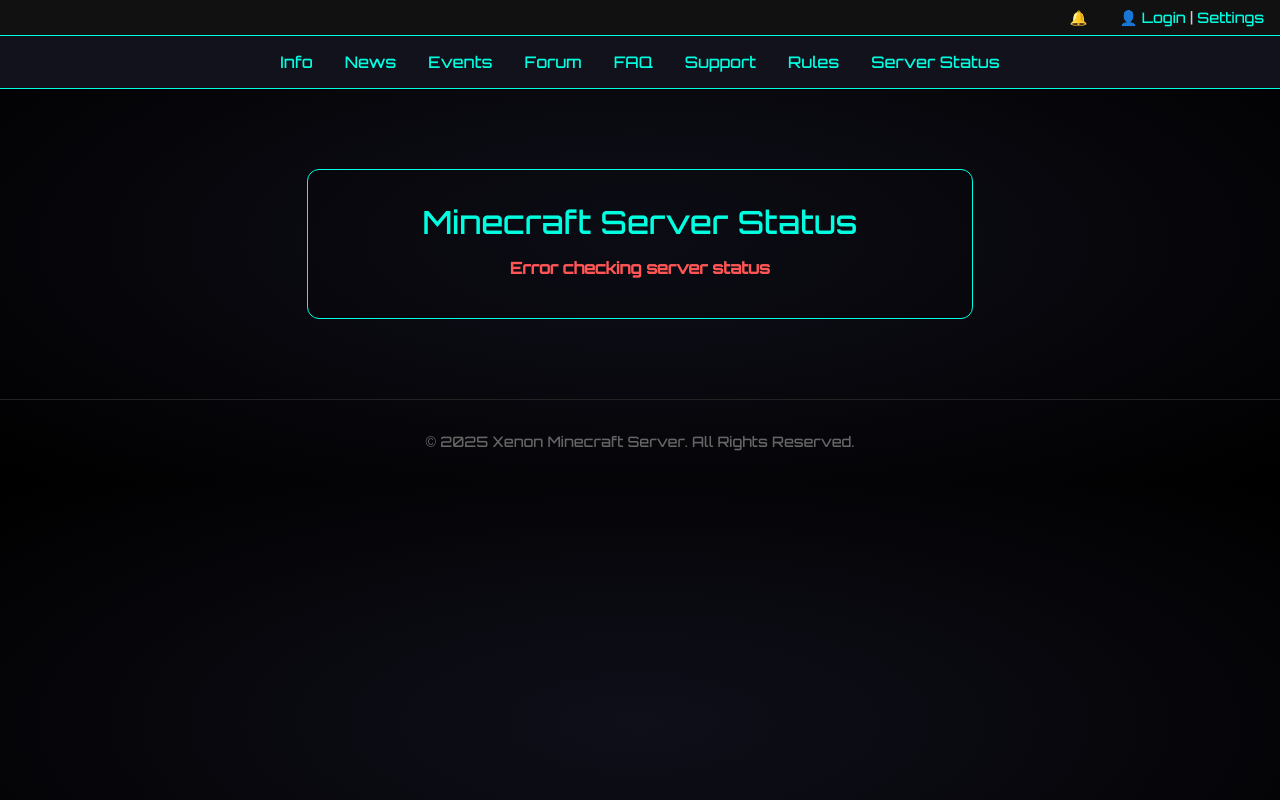
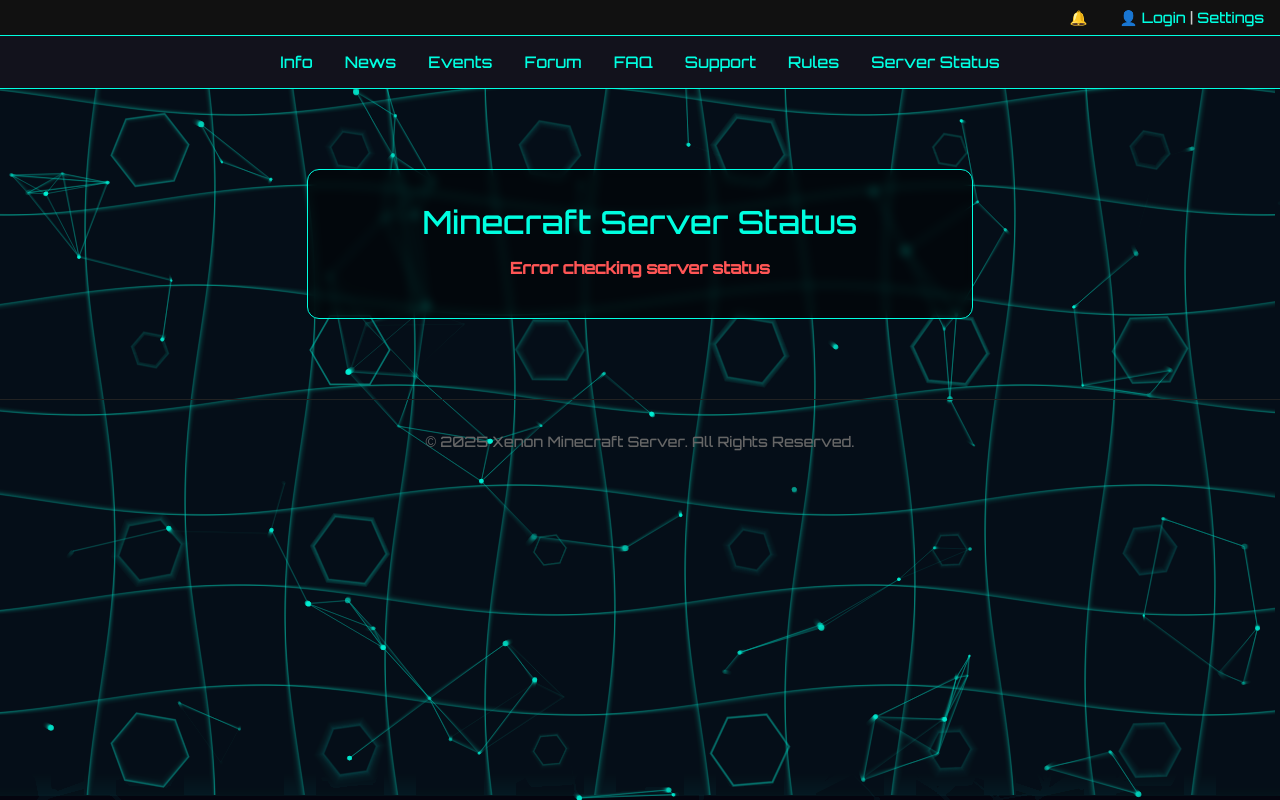
Before and after one commit to MythicSorcerer/xenon-www, a PHP site: page /status/ in a window 1280 px wide. Run offline with PHP 8.4, Linux system fonts and the light colour scheme.

Commit message:
add backgrounds make sure headers work properly. Everything is fully functional at this point

```diff
--- a/events.php
+++ b/events.php
@@ -43,11 +43,12 @@ rsort($eventFiles); // Show most recent events first (by filename)
     }
 
     .event {
-      background: rgba(0, 0, 0, 0.9);
+      background: rgba(0, 0, 0, 0.5);
       border: 1px solid #00ffe1;
-      border-radius: 10px;
+      border-radius: 5px;
       padding: 2rem;
       margin-bottom: 2rem;
+      backdrop-filter: blur(5px);
     }
 
     .event h1, .event h2, .event h3 {
--- a/faq/index.php
+++ b/faq/index.php
@@ -12,6 +12,7 @@ $markdownText = file_exists($markdownFile) ? file_get_contents($markdownFile) :
   <link rel="stylesheet" href="../styles.css" />
 </head>
 <body>
+  <canvas id="bgCanvas"></canvas>
   <div id="headers"></div>
 
   <main class="faq-container">
@@ -34,8 +35,7 @@ $markdownText = file_exists($markdownFile) ? file_get_contents($markdownFile) :
       const md = <?php echo json_encode($markdownText); ?>;
       document.getElementById('faq-content').innerHTML = marked.parse(md);
     });
-
-    loadHeaders();
   </script>
+  <script src="/bg-animation.js"></script>
 </body>
 </html>
--- a/headers.php
+++ b/headers.php
@@ -121,5 +121,5 @@ body, html, input, textarea, button, select, h1, h2, h3, h4, h5, h6, p, div, spa
   <a href="/faq/">FAQ</a>
   <a href="/support/">Support</a>
   <a href="/rules/">Rules</a>
-  <a href="/status.php">Server Status</a>
+  <a href="/status/">Server Status</a>
 </nav>
--- a/news.php
+++ b/news.php
@@ -43,12 +43,12 @@ rsort($articleFiles); // Reverse alphabetical order (most recent first)
       text-shadow: 0 0 10px #00ffe1;
     }
     .article {
-      background: rgba(0, 0, 0, 0.9);
+      background: rgba(0, 0, 0, 0.5);
       border: 1px solid #00ffe1;
       border-radius: 10px;
       padding: 2rem;
       margin-bottom: 2rem;
-      backdrop-filter: blur(10px);
+      backdrop-filter: blur(5px);
     }
     .article h1, .article h2, .article h3 {
       color: #ffffff;
--- a/rules/index.php
+++ b/rules/index.php
@@ -12,6 +12,7 @@ $markdownText = file_exists($markdownFile) ? file_get_contents($markdownFile) :
   <link rel="stylesheet" href="/styles.css" />
 </head>
 <body>
+<canvas id="bgCanvas"></canvas>
   <div id="headers"></div>
 
   <main class="faq-container">
@@ -28,14 +29,12 @@ $markdownText = file_exists($markdownFile) ? file_get_contents($markdownFile) :
   <script src="https://cdn.jsdelivr.net/npm/marked/marked.min.js"></script>
   <script src="/loadHeaders.js"></script>
   <script>
-
     // Load and render the rules markdown from PHP
     document.addEventListener("DOMContentLoaded", () => {
       const md = <?php echo json_encode($markdownText); ?>;
       document.getElementById('faq-content').innerHTML = marked.parse(md);
     });
-
-    loadHeaders();
   </script>
+<script src="/bg-animation.js"></script>
 </body>
 </html>
--- a/status.php
+++ b/status/index.php
@@ -5,16 +5,17 @@
   <meta name="viewport" content="width=device-width, initial-scale=1" />
   <title>Xenon | Server Status</title>
   <link href="https://fonts.googleapis.com/css2?family=Orbitron:wght@500&display=swap" rel="stylesheet" />
-  <link rel="stylesheet" href="styles.css" />
+  <link rel="stylesheet" href="/styles.css" />
   <style>
     .status-container {
       max-width: 600px;
       margin: 5rem auto;
       text-align: center;
       padding: 2rem;
-      background: rgba(0, 0, 0, 0.2);
+      background: rgba(0, 0, 0, 0.5);
       border: 1px solid #00ffe1;
       border-radius: 12px;
+      backdrop-filter: blur(5px);
     }
     .status-title {
       font-size: 2rem;
@@ -37,7 +38,7 @@
 </head>
 <body>
   <div id="headers"></div>
-
+   <canvas id="bgCanvas"></canvas>
   <main>
     <div class="status-container">
       <div class="status-title">Minecraft Server Status</div>
@@ -74,9 +75,10 @@
       }
     }
 
-    loadHeaders();
     checkServerStatus();
     setInterval(checkServerStatus, 5000);
   </script>
+   <script src="/bg-animation.js"></script>
+
 </body>
 </html>
--- a/styles.css
+++ b/styles.css
@@ -189,10 +189,11 @@ color: #00ff88;
 }
 
 .faq-content {
-  background: rgba(0, 0, 0, 0.2);
+  background: rgba(0, 0, 0, 0.5);
   border: 1px solid #00ffe1;
   border-radius: 10px;
   padding: 2rem;
+  backdrop-filter: blur(5px);
 }
 
 .faq-content h2 {
@@ -236,6 +237,7 @@ section.features {
   border-radius: 10px;
   text-align: center;
   transition: transform 0.3s ease;
+  backdrop-filter: blur(1.5px);
 }
 
 .feature:hover {
@@ -292,3 +294,35 @@ input[type="text"]:focus {
     grid-template-columns: 1fr;
   }
 }
+
+
+/* ==========
+   UNSORTED CLEAN UP LATER
+   ==================== */
+
+ #bgCanvas {
+      position: fixed;
+      top: 0;
+      left: 0;
+      width: 100%;
+      height: 100%;
+      z-index: -1;
+      pointer-events: none;
+    }
+
+    body {
+      position: relative;
+    }
+
+    @keyframes glow {
+      from {
+        text-shadow: 0 0 10px #00ffe1, 0 0 20px #00ffe1;
+      }
+      to {
+        text-shadow: 0 0 20px #00ffe1, 0 0 30px #00ffe1, 0 0 40px #00ffe1;
+      }
+    }
+
+    header h1 {
+      animation: glow 2s ease-in-out infinite alternate;
+    }
--- a/support/index.php
+++ b/support/index.php
@@ -12,6 +12,7 @@ $markdownText = file_exists($markdownFile) ? file_get_contents($markdownFile) :
   <link rel="stylesheet" href="/styles.css" />
 </head>
 <body>
+<canvas id="bgCanvas"></canvas>
   <div id="headers"></div>
 
   <main class="faq-container">
@@ -33,5 +34,6 @@ $markdownText = file_exists($markdownFile) ? file_get_contents($markdownFile) :
       document.getElementById('faq-content').innerHTML = marked.parse(md);
     });
   </script>
+  <script src="/bg-animation.js"></script>
 </body>
 </html>
```
Also changed, not shown: todo.md (+5 -6 lines).
